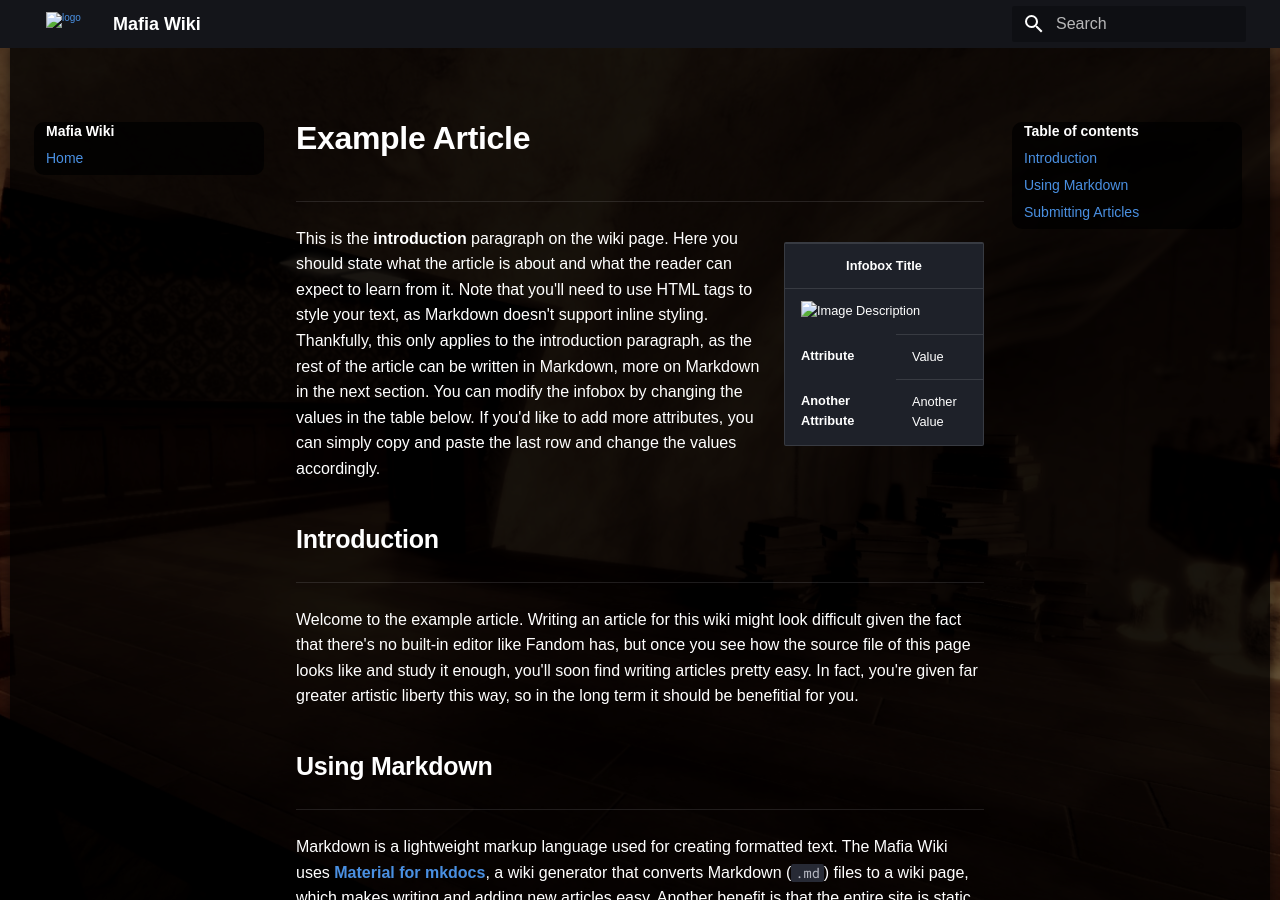
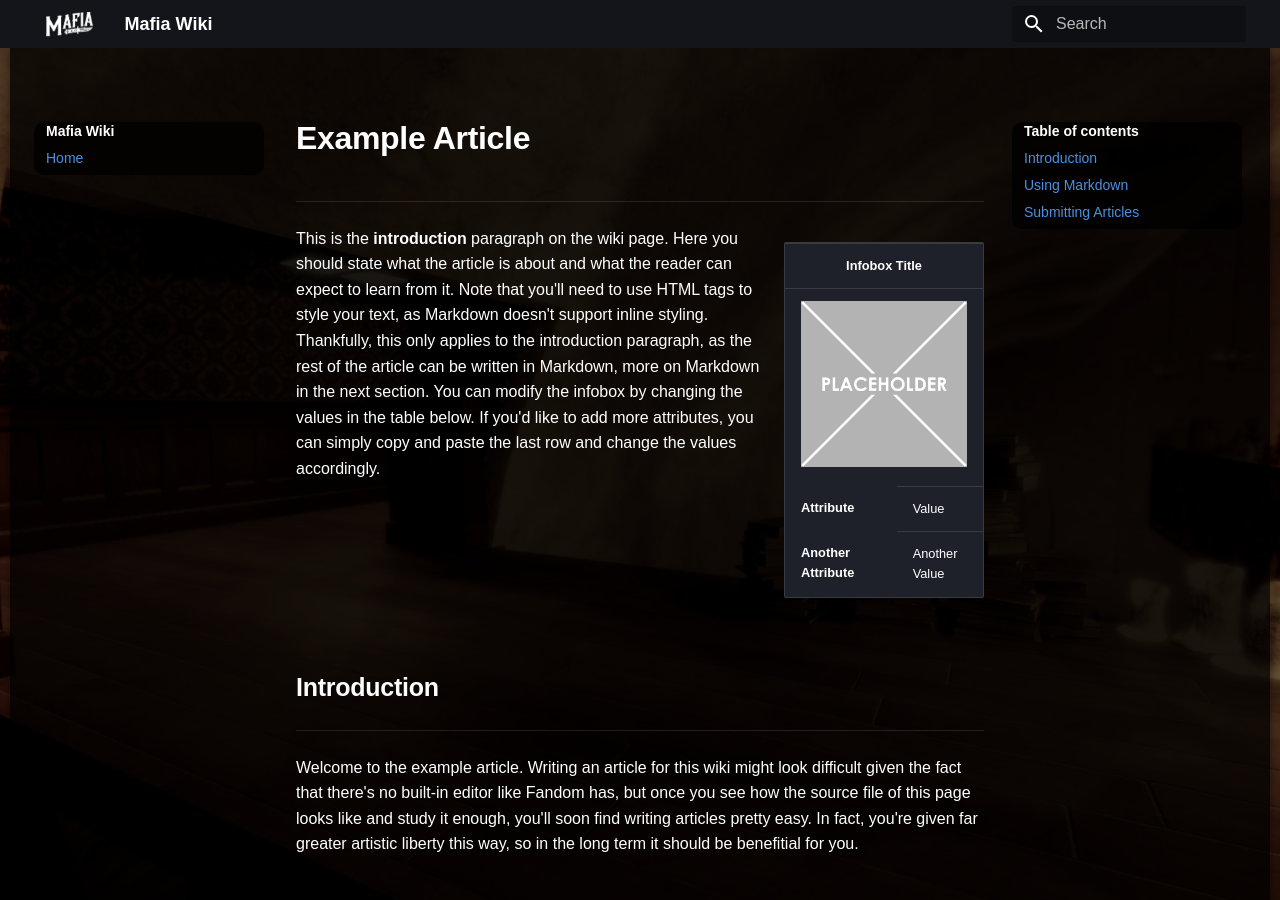
Before and after one commit to OctaNebula/mafia-wiki, an MkDocs documentation site: the page built from docs/meta/exampleArticle.md, in a window 1280 px wide and 900 px high. Built offline with MkDocs 1.6.1 and Material for MkDocs 9.7.7, drawn with Linux system fonts in a browser that asks for light colours; some web fonts are replaced.

Commit message:
undo changes

```diff
--- a/docs/meta/exampleArticle.md
+++ b/docs/meta/exampleArticle.md
@@ -30,7 +30,7 @@
             <tr>
                 <td colspan="2" style="text-align: center; font-weight: bold;">Infobox Title</td>
             </tr>
-            <td colspan="2"><img src="/static/assets/placeholder.png" alt="Image Description" class="infobox-image" style="width: 100%;"></td>
+            <td colspan="2"><img src="https://mafiawiki.astrofare.xyz/assets/placeholder.png" alt="Image Description" class="infobox-image" style="width: 100%;"></td>
             </tr>
             <tr>
                 <th>Attribute</th>
--- a/mkdocs.yml
+++ b/mkdocs.yml
@@ -4,8 +4,8 @@
 
 theme:
   name: material
-  logo: /static/assets/logo.png
-  favicon: /static/assets/logo.png
+  logo: assets/logo.png
+  favicon: assets/logo.png
   palette:
     scheme: slate
     primary: black
```
Also changed, not shown: docs/assets/logo.png (renamed from static/assets/logo.png), docs/assets/placeholder.png (renamed from static/assets/placeholder.png).
